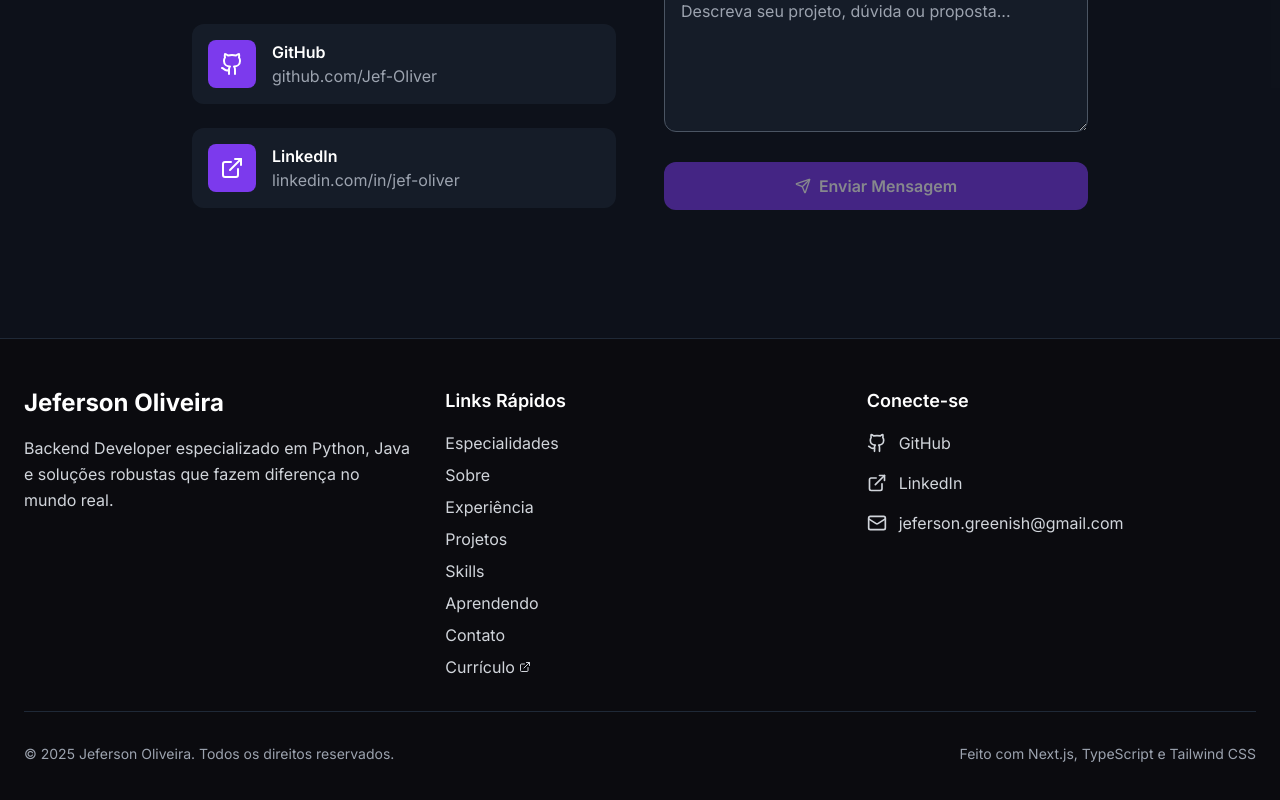
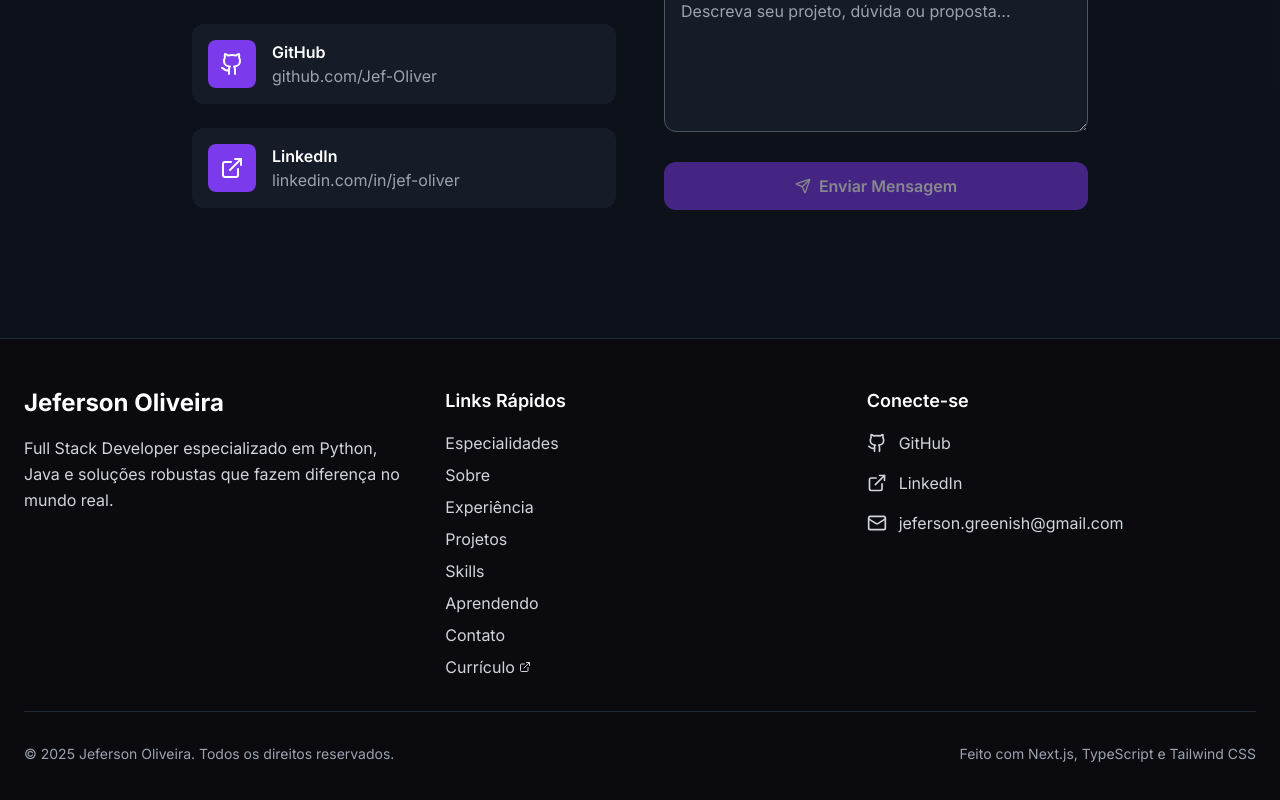
Before and after one commit to Jef-Oliver/portfolio, a Next.js app: page / in a window 1280 px wide. Shown: the part 8041-8841 px from the top of the page. Built offline with nearby package versions, Linux system fonts and the light colour scheme.

Commit message:
Correct footer to Full Stack Developer

```diff
--- a/components/layout/Footer.tsx
+++ b/components/layout/Footer.tsx
@@ -23,7 +23,7 @@ export default function Footer() {
           <div>
             <h3 className="text-2xl font-bold text-light mb-4">Jeferson Oliveira</h3>
             <p className="text-gray-300 leading-relaxed">
-              Backend Developer especializado em Python, Java e soluções robustas que fazem diferença no mundo real.
+              Full Stack Developer especializado em Python, Java e soluções robustas que fazem diferença no mundo real.
             </p>
           </div>
 
```
